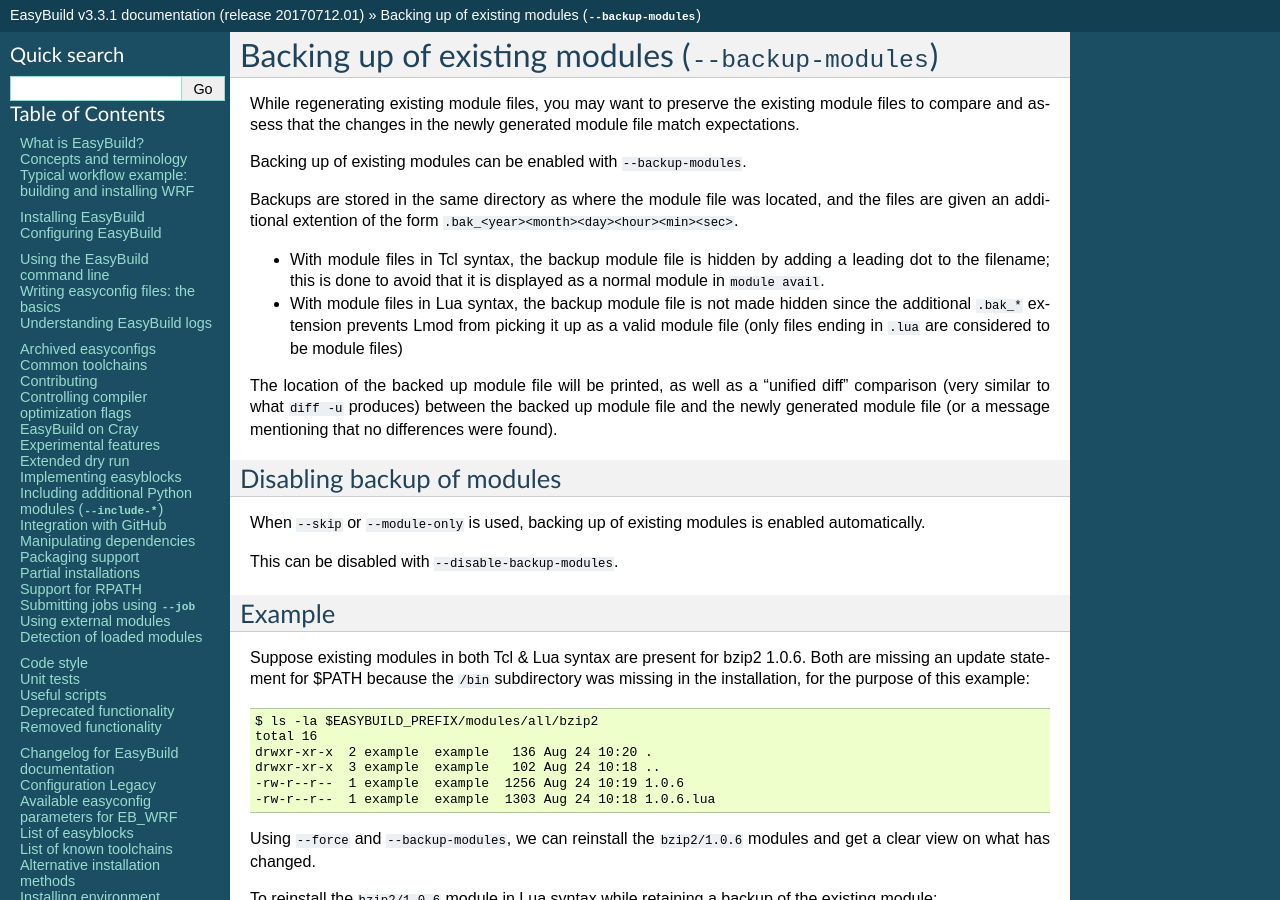
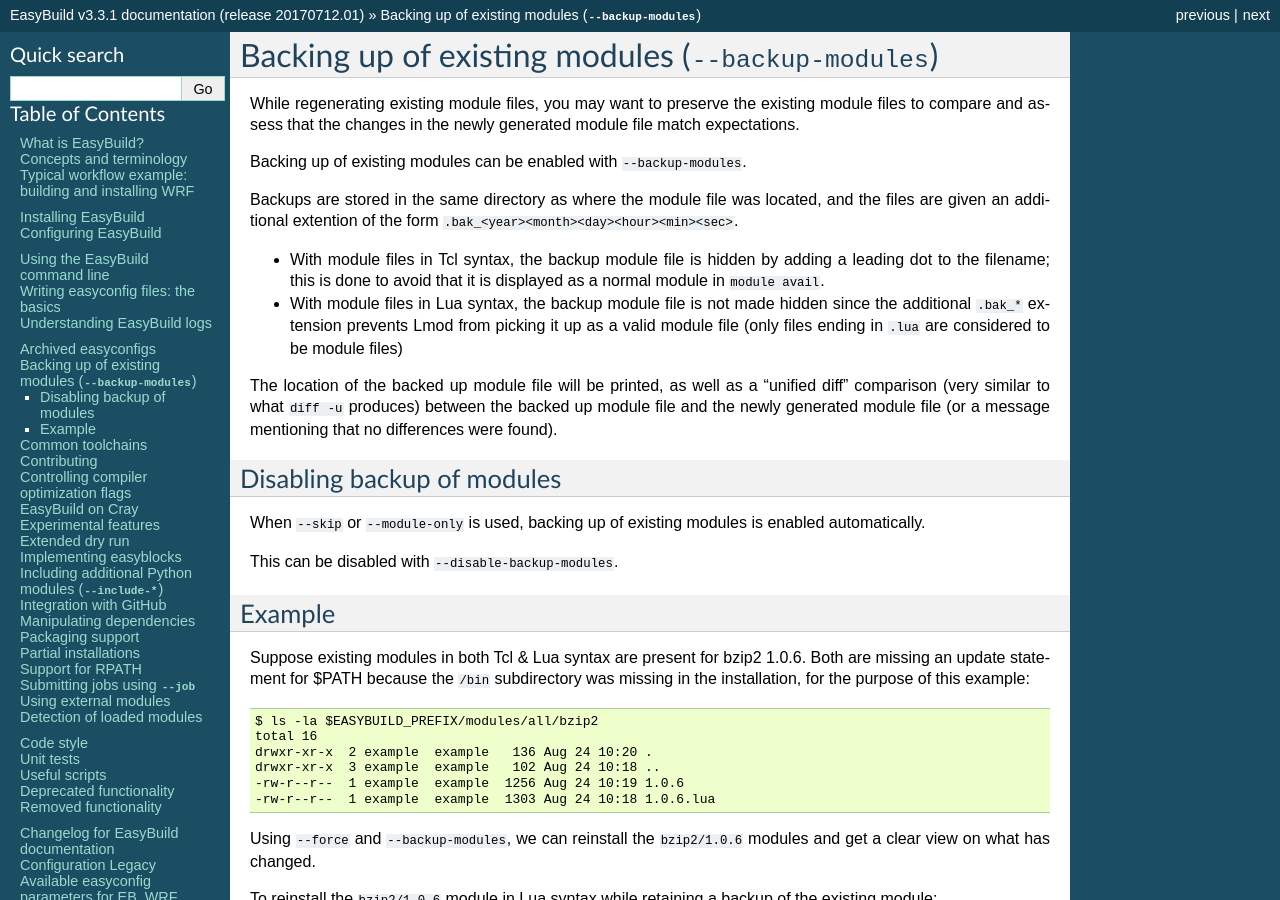
Before and after one commit to easybuilders/easybuild, a Sphinx documentation site: the page built from docs/Backup_modules.rst, in a window 1280 px wide and 900 px high. Built offline with Sphinx 7.4.7, drawn with Linux system fonts in a browser that asks for light colours; pages that are not in the unit, such as notebooks, are missing from menus.

Commit message:
fix ref to --backup-modules in index

```diff
--- a/docs/index.rst
+++ b/docs/index.rst
@@ -55,7 +55,7 @@ Advanced usage topics
     :maxdepth: 2
 
     Archived-easyconfigs
-    Backup-modules
+    Backup_modules
     Common-toolchains
     Contributing
     Controlling_compiler_optimization_flags
```
